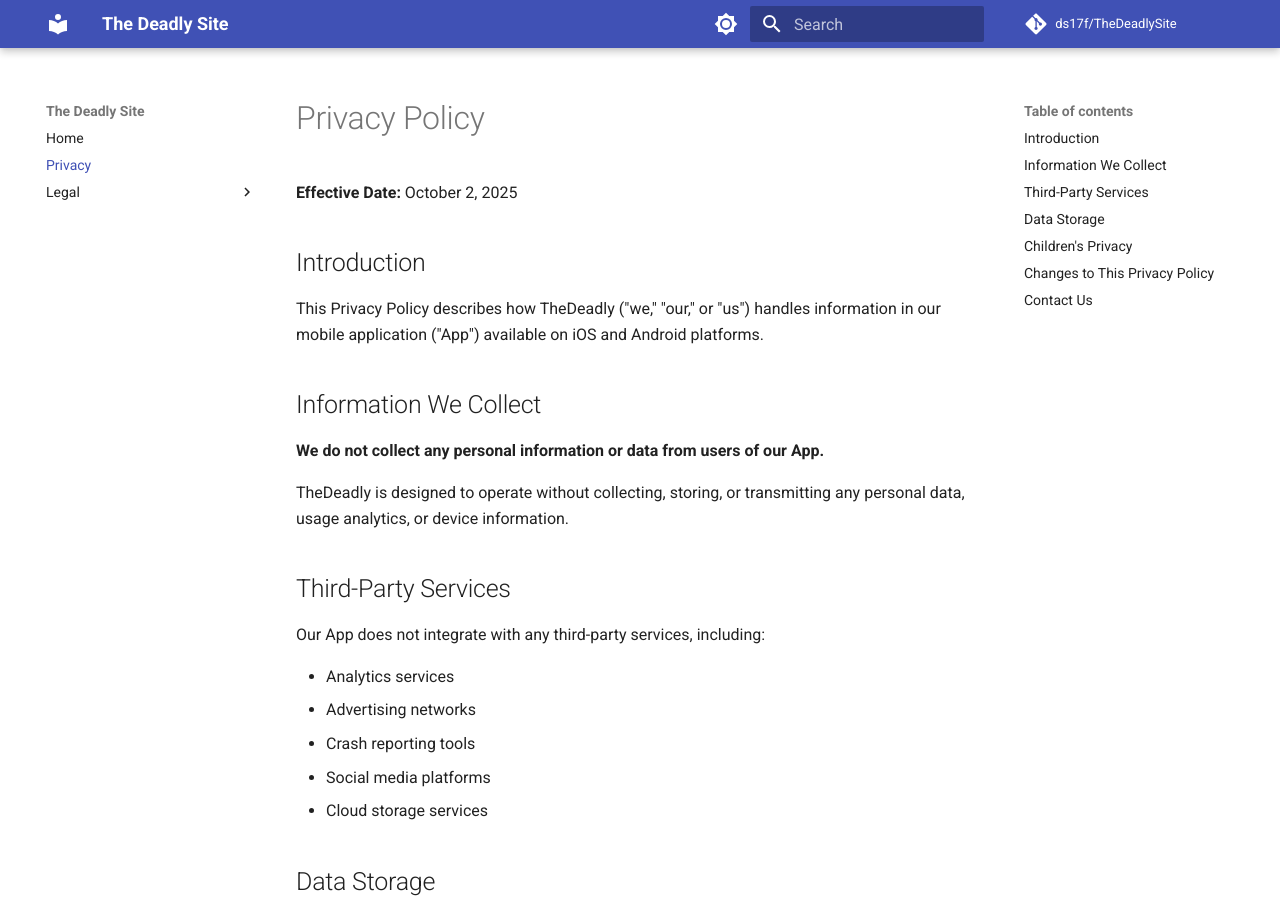
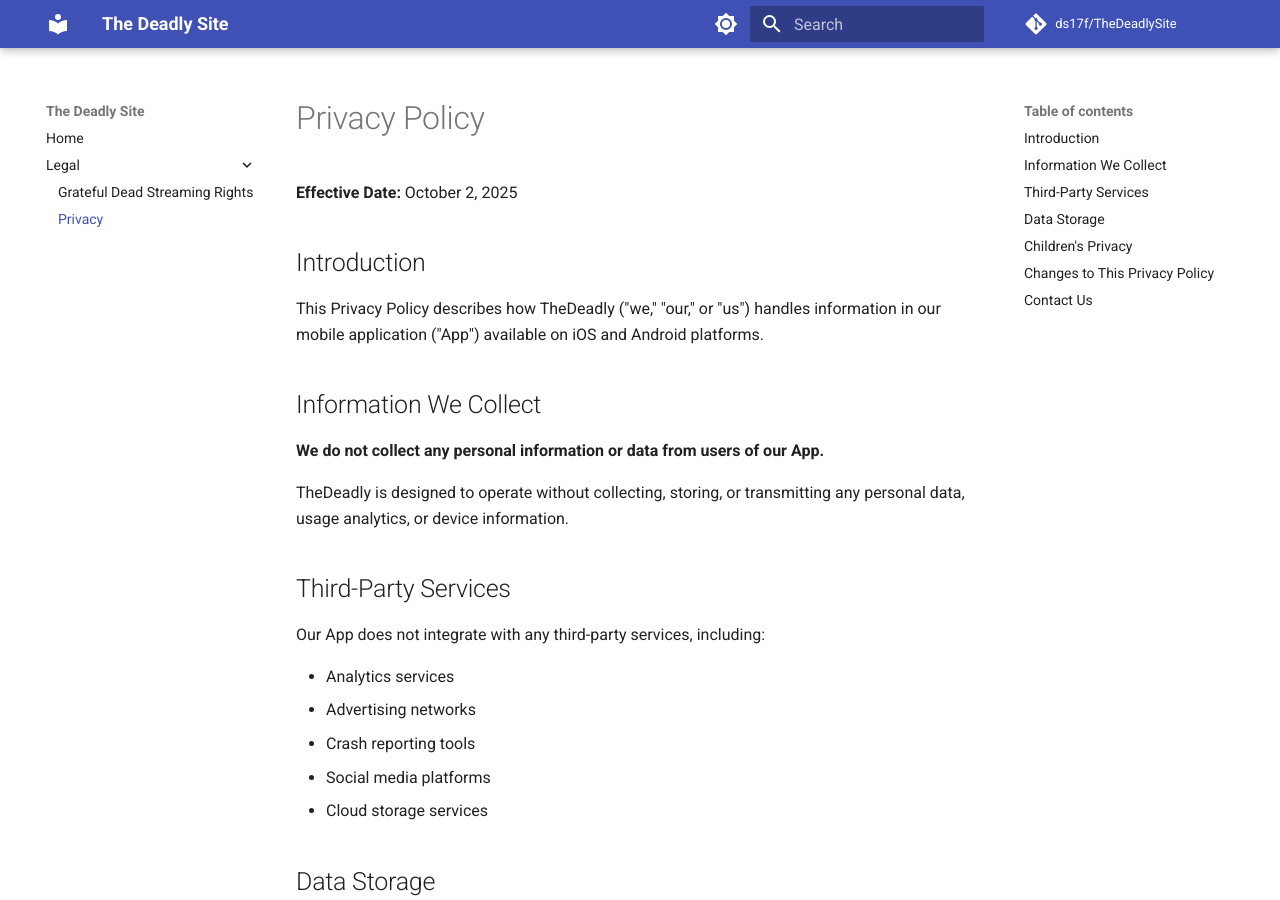
Before and after one commit to ds17f/TheDeadlySite, an MkDocs documentation site: the page built from docs/privacy.md, in a window 1280 px wide and 900 px high. Built offline with MkDocs 1.6.1 and Material for MkDocs 9.7.7, drawn with Linux system fonts in a browser that asks for light colours; comment, search, counter and statistics services are not loaded; part of the change alters nothing that is shown.

```diff
--- a/mkdocs.yml
+++ b/mkdocs.yml
@@ -5,9 +5,9 @@ repo_name: ds17f/TheDeadlySite
 
 nav:
   - Home: index.md
-  - Privacy: privacy.md
   - Legal:
       - Grateful Dead Streaming Rights: gd-streaming-rights.md
+      - Privacy: privacy.md
 theme:
   name: material
   palette:
```
